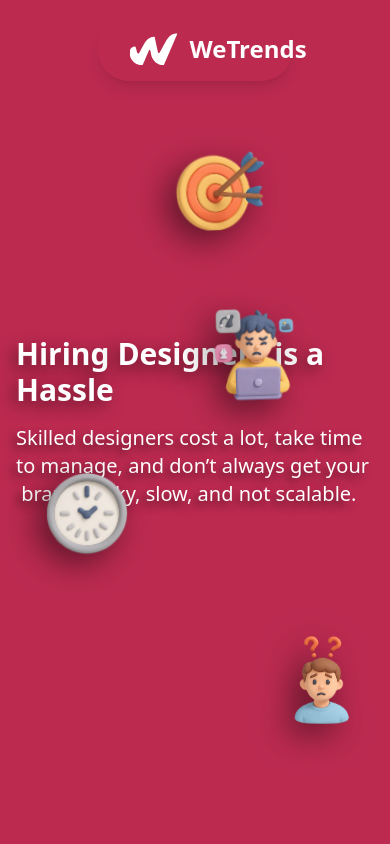
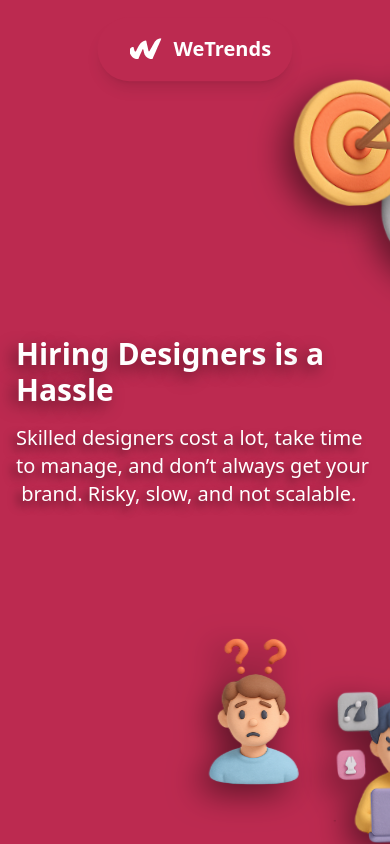
Before and after one commit to 4xeoz/wetrends, a Next.js app in the folder website/: page / in a window 390 px wide. Shown: the top 844 px of the page. Built offline with nearby package versions, Linux system fonts and the light colour scheme.

Commit message:
fixed responsivness, to fix : icons and meet the team pictures

```diff
--- a/website/app/_component/home/lg_screen /Story/sotry-section.tsx
+++ b/website/app/_component/home/lg_screen /Story/sotry-section.tsx
@@ -34,10 +34,10 @@ const StorySection = ({
 
   // Medium screen specific positions
   const MEDIUM_POSITIONS = [
-    { top: "12%", left: "20%" },
-    { top: "60%", left: "65%" },
-    { top: "30%", left: "70%" },
-    { top: "65%", left: "25%" },
+    { top: "5%", left: "5%" },
+    { top: "80%", left: "65%" },
+    { top: "15%", left: "60%" },
+    { top: "75%", left: "10%" },
   ]
 
   // Add a floating animation for each image
@@ -197,13 +197,14 @@ const StorySection = ({
 
       {/* Small screen layout (sm to md) */}
       <div className="hidden sm:block md:hidden">
-        {[0, 1, 2, 3].map((i) => (
+        {MEDIUM_POSITIONS.map((pos, i) => (
           <motion.div
             key={i}
-            className="absolute h-36 w-36 rounded-xl"
+            className="h-40 w-40 absolute rounded-xl"
             style={{
-              top: `${15 + i * 18}%`,
-              left: i % 2 === 0 ? "15%" : "65%",
+              x: x,
+              top: pos.top,
+              left: pos.left,
               zIndex: 10 - i,
             }}
           >
@@ -227,17 +228,18 @@ const StorySection = ({
       </div>
 
       {/* Mobile layout (below sm) */}
-      <div className="sm:hidden absolute inset-0 overflow-hidden pointer-events-none">
+      <div className="sm:hidden absolute inset-0 pointer-events-none">
         <div className="relative h-full w-full">
-          {[0, 1, 2, 3].map((i) => (
-            <motion.div
-              key={i}
-              className="absolute h-24 w-24"
-              style={{
-                top: `${15 + i * 20}%`,
-                left: i % 2 === 0 ? "10%" : "70%",
-                zIndex: 10 - i,
-              }}
+          {MEDIUM_POSITIONS.map((pos, i) => (
+          <motion.div
+            key={i}
+            className="h-40 w-40 absolute rounded-xl"
+            style={{
+              x: x,
+              top: pos.top,
+              left: pos.left,
+              zIndex: 10 - i,
+            }}
             >
               <motion.div
                 variants={floatVariants[i % floatVariants.length]}
--- a/website/app/_component/shared/header.tsx
+++ b/website/app/_component/shared/header.tsx
@@ -19,14 +19,12 @@ export default function Navbar() {
           animateDown ? "translate-y-[12vh]" : ""
         }`}
       >
-        <Image
+        <img
           src="/images/logo-transparent.svg"
           alt="WeTrends Logo"
-          width={48}
-          height={48}
-          className="object-contain"
+          className="object-contain w-8 h-8 "
         />
-        <span className="text-2xl font-bold text-white select-none">WeTrends</span>
+        <span className="text-xl font-bold text-white select-none">WeTrends</span>
       </div>
     </div>
   );
--- a/website/app/_component/shared/loadign-text.tsx
+++ b/website/app/_component/shared/loadign-text.tsx
@@ -57,14 +57,16 @@ const Loading = () => {
             exit="exit"
             className="w-full text-center"
             >
-            <div className="relative  w-[20rem] h-[20rem] mx-auto flex items-center justify-center">
+            <div className="relative w-[10rem] h-[10rem] sm:w-[15rem] sm:h-[15rem] md:w-[20rem] md:h-[20rem] mx-auto flex items-center justify-center">
               <Image
               src="/images/logo-transparent.svg"
               alt="WeTrends Logo"
               layout="fill"
               objectFit="contain"
               />
+
             </div>
+            <h1 className=" font-bold text-white">Loading...</h1>
             </motion.div>
         )}
       </AnimatePresence>
```
